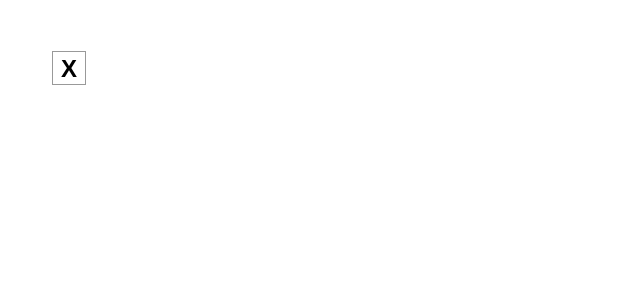
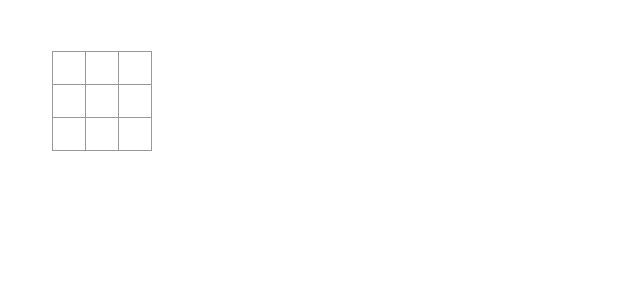
Before and after one commit to nicolaerario/react-vite-tic-tac-toe, a React (Vite) app: page / in a window 1280 px wide. Shown: the top 300 px of the page, without its empty margins (0-640 px from the left). Built offline with nearby package versions, Linux system fonts and the light colour scheme.

Commit message:
feat: Scaffold a board with square components

```diff
--- a/src/App.tsx
+++ b/src/App.tsx
@@ -1,8 +1,26 @@
-// import { useState } from 'react';
 import './App.css';
+import Square from './components/Square';
 
 function App() {
-  return <button className="square">X</button>;
+  return (
+    <>
+      <div className="board-row">
+        <Square />
+        <Square />
+        <Square />
+      </div>
+      <div className="board-row">
+        <Square />
+        <Square />
+        <Square />
+      </div>
+      <div className="board-row">
+        <Square />
+        <Square />
+        <Square />
+      </div>
+    </>
+  );
 }
 
 export default App;
```
